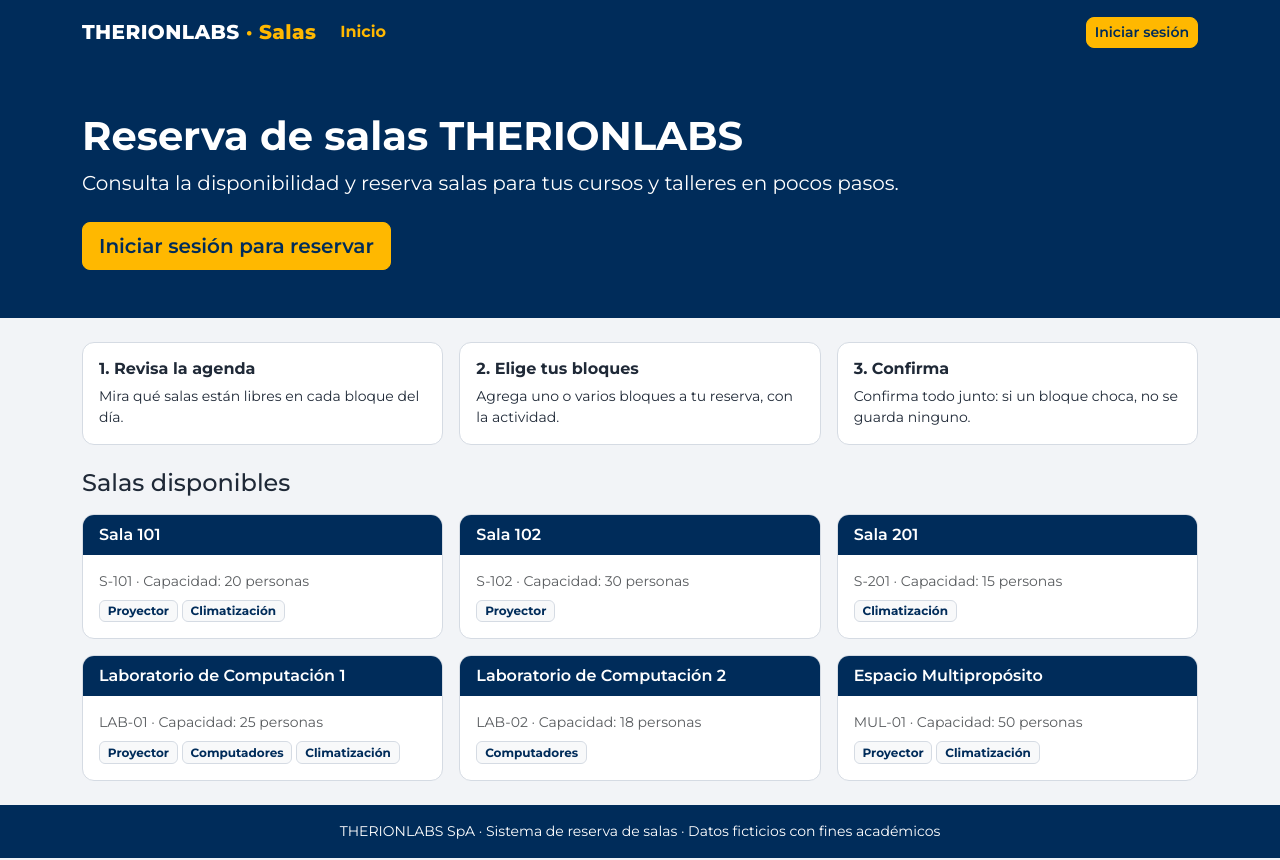
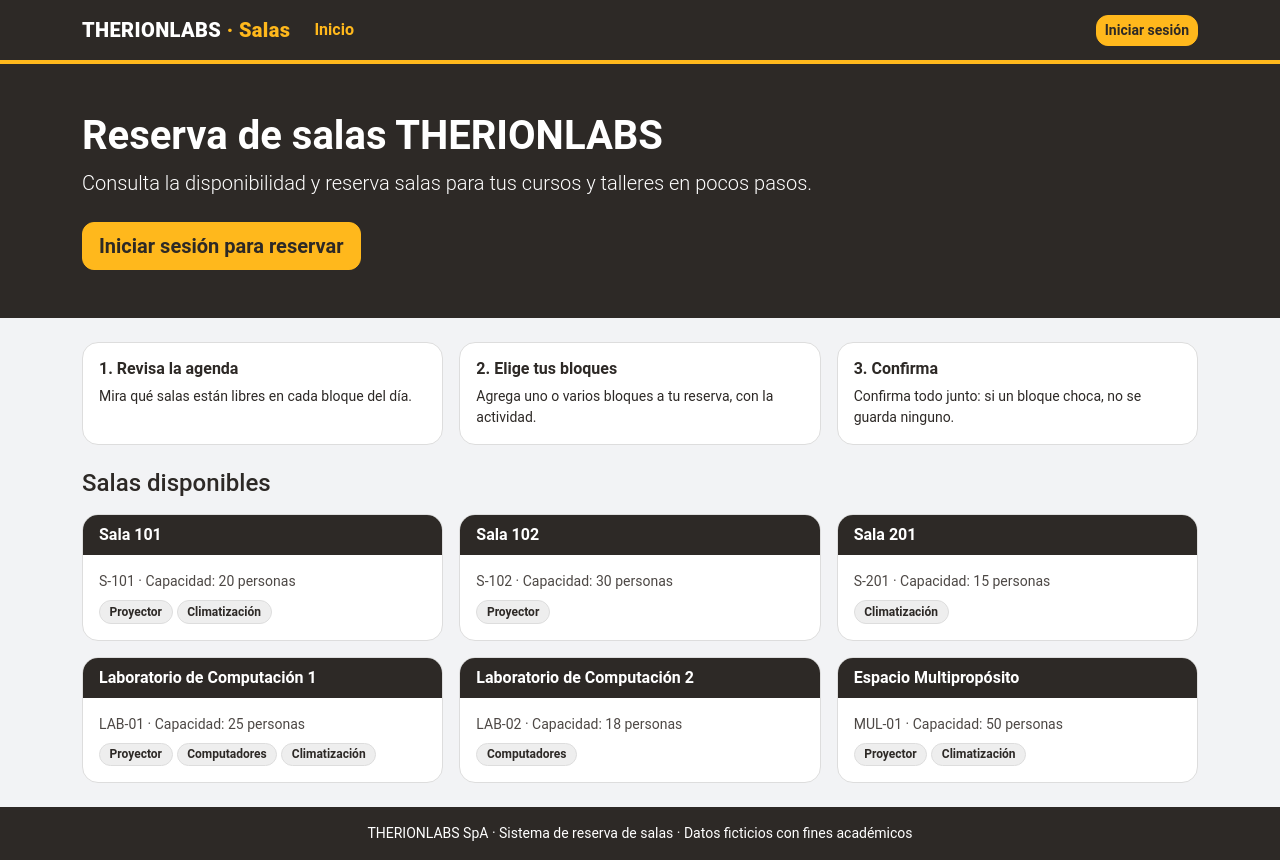
Before and after one commit to kevinmanuel7/reserva-salas-web, a React (Vite) app: page / in a window 1280 px wide. Built offline with nearby package versions, Linux system fonts and the light colour scheme.

Commit message:
Aplica tema visual de la app Android: paleta Duoc, botones, chips y Roboto

```diff
--- a/src/components/SalaCard.jsx
+++ b/src/components/SalaCard.jsx
@@ -44,7 +44,7 @@ export default function SalaCard({ sala, onAgregar }) {
       <div className="card h-100">
         <div className="card-header d-flex justify-content-between align-items-center">
           <span>{sala.nombre}</span>
-          <span className="badge bg-warning text-dark">{sala.codigo}</span>
+          <span className="badge chip-reservada">{sala.codigo}</span>
         </div>
 
         <div className="card-body d-flex flex-column">
@@ -54,7 +54,7 @@ export default function SalaCard({ sala, onAgregar }) {
 
           <div className="mb-3 d-flex flex-wrap gap-1">
             {sala.equipamiento.map((item) => (
-              <span key={item} className="badge rounded-pill text-bg-light border">
+              <span key={item} className="badge chip-equipo">
                 {NOMBRES_EQUIPAMIENTO[item] ?? item}
               </span>
             ))}
--- a/src/components/TablaSalas.jsx
+++ b/src/components/TablaSalas.jsx
@@ -36,7 +36,7 @@ export default function TablaSalas({ salas, reservasFuturas, idEditando, onEdita
                   <div className="d-flex flex-wrap gap-1">
                     {sala.equipamiento.length === 0 && <span className="text-muted small">—</span>}
                     {sala.equipamiento.map((item) => (
-                      <span key={item} className="badge rounded-pill text-bg-light border">
+                      <span key={item} className="badge chip-equipo">
                         {NOMBRES_EQUIPAMIENTO[item] ?? item}
                       </span>
                     ))}
--- a/src/index.css
+++ b/src/index.css
@@ -1,25 +1,35 @@
 :root {
-  /* Paleta */
-  --duoc-azul: #002c5a;
-  --duoc-azul-oscuro: #001e3d;
-  --duoc-amarillo: #ffb800;
-  --duoc-gris: #f2f4f7;
-  --duoc-borde: #d5dbe3;
+  /* Paleta de la app Android */
+  --duoc-negro: #2d2926;        /* barra superior, títulos, cabeceras de tarjetas */
+  --duoc-gris: #4d4845;         /* textos secundarios */
+  --duoc-amarillo: #ffb81c;     /* botón principal, ítem activo, línea bajo la barra */
+  --duoc-amarillo-suave: #fff3cc; /* elemento seleccionado, chip "Reservada" */
+  --duoc-fondo: #f2f3f5;        /* fondo de todas las páginas */
+  --duoc-borde: #dddddd;        /* bordes de tarjetas y campos */
+  --duoc-error: #d32f2f;
+  --duoc-exito: #2e7d32;
+  --duoc-ocupado: #e4e4e4;      /* bloque ocupado (gris) */
 
-  /* Bootstrap usa estas variables en bg-primary, text-primary, bg-warning, etc. */
-  --bs-primary: #002c5a;
-  --bs-primary-rgb: 0, 44, 90;
-  --bs-warning: #ffb800;
-  --bs-warning-rgb: 255, 184, 0;
-  --bs-link-color: #002c5a;
-  --bs-link-color-rgb: 0, 44, 90;
-  --bs-link-hover-color: #001e3d;
-  --bs-link-hover-color-rgb: 0, 30, 61;
+  /* Bootstrap usa estas variables en bg-primary, text-primary, alertas, etc. */
+  --bs-primary: #2d2926;
+  --bs-primary-rgb: 45, 41, 38;
+  --bs-warning: #ffb81c;
+  --bs-warning-rgb: 255, 184, 28;
+  --bs-danger: #d32f2f;
+  --bs-danger-rgb: 211, 47, 47;
+  --bs-success: #2e7d32;
+  --bs-success-rgb: 46, 125, 50;
+  --bs-secondary-color: #4d4845;
+  --bs-link-color: #2d2926;
+  --bs-link-color-rgb: 45, 41, 38;
+  --bs-link-hover-color: #000;
+  --bs-link-hover-color-rgb: 0, 0, 0;
 
-  --bs-body-font-family: 'Montserrat', system-ui, -apple-system, 'Segoe UI', sans-serif;
-  --bs-body-bg: #f2f4f7;
-  --bs-body-color: #1f2937;
-  --bs-border-color: #d5dbe3;
+  --bs-body-font-family: 'Roboto', system-ui, -apple-system, 'Segoe UI', sans-serif;
+  --bs-body-bg: #f2f3f5;
+  --bs-body-color: #2d2926;
+  --bs-border-color: #dddddd;
+  --bs-border-radius: 0.75rem;
 }
 
 body {
@@ -34,48 +44,67 @@ body {
   flex-direction: column;
 }
 
-/* ---------- Botones ---------- */
-.btn {
-  font-weight: 600;
-  border-radius: 0.5rem;
+h1, h2, h3, h4, h5, h6 {
+  font-weight: 700;
+  color: var(--duoc-negro);
 }
 
-.btn-primary {
-  --bs-btn-bg: #002c5a;
-  --bs-btn-border-color: #002c5a;
-  --bs-btn-hover-bg: #001e3d;
-  --bs-btn-hover-border-color: #001e3d;
-  --bs-btn-active-bg: #001530;
-  --bs-btn-active-border-color: #001530;
-  --bs-btn-disabled-bg: #002c5a;
-  --bs-btn-disabled-border-color: #002c5a;
+.text-muted {
+  color: var(--duoc-gris) !important;
 }
 
-/* Botón amarillo: acción destacada (como la pestaña activa de Duoc) */
-.btn-warning {
-  --bs-btn-color: #002c5a;
-  --bs-btn-bg: #ffb800;
-  --bs-btn-border-color: #ffb800;
-  --bs-btn-hover-color: #002c5a;
-  --bs-btn-hover-bg: #e6a600;
-  --bs-btn-hover-border-color: #e6a600;
-  --bs-btn-active-color: #002c5a;
-  --bs-btn-active-bg: #cc9300;
-  --bs-btn-active-border-color: #cc9300;
+/* ---------- Botones (BotonPrincipal, BotonSecundario, BotonPeligro) ---------- */
+.btn {
+  font-weight: 700;
+  border-radius: 0.75rem;
 }
 
-.btn-outline-primary {
-  --bs-btn-color: #002c5a;
-  --bs-btn-border-color: #002c5a;
-  --bs-btn-hover-bg: #002c5a;
-  --bs-btn-hover-border-color: #002c5a;
-  --bs-btn-active-bg: #002c5a;
-  --bs-btn-active-border-color: #002c5a;
+/* BotonPrincipal: relleno amarillo, texto negro en negrita */
+.btn-primary,
+.btn-warning {
+  --bs-btn-color: #2d2926;
+  --bs-btn-bg: #ffb81c;
+  --bs-btn-border-color: #ffb81c;
+  --bs-btn-hover-color: #2d2926;
+  --bs-btn-hover-bg: #f0a800;
+  --bs-btn-hover-border-color: #f0a800;
+  --bs-btn-active-color: #2d2926;
+  --bs-btn-active-bg: #e09d00;
+  --bs-btn-active-border-color: #e09d00;
+  --bs-btn-disabled-color: #2d2926;
+  --bs-btn-disabled-bg: #ffb81c;
+  --bs-btn-disabled-border-color: #ffb81c;
 }
 
-/* ---------- Barra de navegación ---------- */
+/* BotonSecundario: fondo blanco, contorno y texto negro */
+.btn-outline-primary,
+.btn-outline-secondary,
+.btn-outline-success {
+  --bs-btn-color: #2d2926;
+  --bs-btn-bg: #fff;
+  --bs-btn-border-color: #2d2926;
+  --bs-btn-hover-color: #fff;
+  --bs-btn-hover-bg: #2d2926;
+  --bs-btn-hover-border-color: #2d2926;
+  --bs-btn-active-color: #fff;
+  --bs-btn-active-bg: #2d2926;
+  --bs-btn-active-border-color: #2d2926;
+}
+
+/* BotonPeligro: fondo blanco, contorno y texto rojo */
+.btn-outline-danger {
+  --bs-btn-color: #d32f2f;
+  --bs-btn-bg: #fff;
+  --bs-btn-border-color: #d32f2f;
+  --bs-btn-hover-color: #fff;
+  --bs-btn-hover-bg: #d32f2f;
+  --bs-btn-hover-border-color: #d32f2f;
+}
+
+/* ---------- Barra superior: negra con línea amarilla abajo ---------- */
 .navbar {
   min-height: 64px;
+  border-bottom: 4px solid var(--duoc-amarillo);
 }
 
 .navbar .navbar-brand {
@@ -89,94 +118,119 @@ body {
 
 .navbar-dark .nav-link {
   font-weight: 500;
+  color: #cfcac6;
 }
 
-/* Página actual en amarillo */
+/* Página actual en amarillo (como el ítem activo de la barra inferior) */
 .navbar-dark .nav-link.active {
   color: var(--duoc-amarillo) !important;
   font-weight: 700;
 }
 
-/* ---------- Encabezado de cada página (banner azul) ---------- */
+/* ---------- Encabezado de cada página: título grande y texto gris ---------- */
 .encabezado-pagina {
-  background: linear-gradient(110deg, var(--duoc-azul) 55%, #0a3a6e 55%);
-  color: #fff;
-  border-radius: 1rem;
-  padding: 2rem 1.5rem;
-  margin-bottom: 1.5rem;
-  border-bottom: 6px solid var(--duoc-amarillo);
+  padding: 1.5rem 0 0.5rem;
+  margin-bottom: 1rem;
 }
 
 .encabezado-pagina h1 {
   font-weight: 800;
-  text-transform: uppercase;
   margin: 0;
-  color: #fff;
 }
 
 .encabezado-pagina p {
-  margin: 0.5rem 0 0;
-  opacity: 0.85;
+  margin: 0.25rem 0 0;
+  color: var(--duoc-gris);
 }
 
-/* ---------- Tarjetas ---------- */
+/* ---------- Tarjetas: blancas, borde gris, esquinas redondeadas ---------- */
 .card {
   --bs-card-bg: #fff;
   border: 1px solid var(--duoc-borde);
-  border-radius: 0.75rem;
+  border-radius: 1rem;
   overflow: hidden;
 }
 
-/* Encabezado azul de tarjeta (como "Filtro por módulo") */
+/* Cabecera negra de tarjeta (como "Tu próxima reserva") */
 .card-header {
-  background-color: var(--duoc-azul);
+  background-color: var(--duoc-negro);
   color: #fff;
-  font-weight: 600;
+  font-weight: 700;
   border-bottom: none;
 }
 
+/* ---------- Chips (badges redondeados) ---------- */
+.badge {
+  border-radius: 999px;
+  font-weight: 600;
+  padding: 0.4em 0.8em;
+}
+
+/* ChipEquipo: gris claro con el nombre del equipo */
+.chip-equipo {
+  background-color: #eeeeee;
+  color: var(--duoc-negro);
+  border: 1px solid var(--duoc-borde);
+}
+
+/* Estados de un bloque en la agenda (libre / ocupado / en tu reserva) */
+.chip-libre {
+  background-color: #fff;
+  color: var(--duoc-negro);
+  border: 1px solid var(--duoc-borde);
+}
+
+.chip-ocupado {
+  background-color: var(--duoc-ocupado);
+  color: var(--duoc-gris);
+}
+
+.chip-seleccionado {
+  background-color: var(--duoc-amarillo);
+  color: var(--duoc-negro);
+}
+
+/* ChipEstado "Reservada": amarillo suave, texto negro */
+.chip-reservada {
+  background-color: var(--duoc-amarillo-suave);
+  color: var(--duoc-negro);
+}
+
+/* ---------- Alertas: tarjeta clara con borde izquierdo de color ---------- */
+.alert {
+  border-radius: 0.75rem;
+  border-width: 0 0 0 5px;
+}
+
+.alert-info,
+.alert-warning {
+  --bs-alert-bg: var(--duoc-amarillo-suave);
+  --bs-alert-color: var(--duoc-negro);
+  --bs-alert-border-color: var(--duoc-amarillo);
+}
+
 /* ---------- Tablas ---------- */
-/* Encabezados azules en mayúsculas (como "I° PERIODO") */
 .tabla-duoc {
   --bs-table-bg: #fff;
 }
 
+/* Encabezados negros, como las cabeceras de tarjeta */
 .tabla-duoc > thead > tr > th {
-  --bs-table-bg: var(--duoc-azul);
+  --bs-table-bg: var(--duoc-negro);
   --bs-table-color: #fff;
-  text-transform: uppercase;
-  font-size: 0.8rem;
+  font-size: 0.85rem;
   font-weight: 700;
-  letter-spacing: 0.02em;
-  border-color: #ffffff33;
+  border-color: #ffffff22;
 }
 
 .tabla-duoc > tbody > tr > th {
   font-size: 0.85rem;
   font-weight: 700;
-  text-transform: uppercase;
-  color: var(--duoc-azul);
+  color: var(--duoc-negro);
 }
 
-.tabla-duoc > tbody > tr > th small {
-  text-transform: none;
-}
-
-/* ---------- Formularios ---------- */
-.form-label {
-  font-weight: 600;
-  color: var(--duoc-azul);
-}
-
-.form-control:focus,
-.form-select:focus {
-  border-color: var(--duoc-amarillo);
-  box-shadow: 0 0 0 0.2rem rgba(255, 184, 0, 0.3);
-}
-/* Texto secundario dentro de encabezados de tabla, sin mayúsculas */
+/* Texto secundario dentro de encabezados de tabla */
 .tabla-duoc .text-none {
-  text-transform: none;
-  letter-spacing: 0;
   opacity: 0.8;
 }
 
@@ -185,8 +239,26 @@ body {
   min-width: 120px;
 }
 
-/* Campos de formulario siempre en blanco (el fondo de la página es gris) */
+/* ---------- Formularios ---------- */
+.form-label {
+  font-weight: 600;
+  color: var(--duoc-negro);
+}
+
+/* Campos siempre en blanco (el fondo de la página es gris) */
 .form-control,
 .form-select {
   background-color: #fff;
+  border-radius: 0.75rem;
 }
+
+.form-control:focus,
+.form-select:focus {
+  border-color: var(--duoc-amarillo);
+  box-shadow: 0 0 0 0.2rem rgba(255, 184, 28, 0.35);
+}
+
+/* ---------- Portada (Inicio) ---------- */
+.portada {
+  background-color: var(--duoc-negro);
+}
--- a/src/pages/Agenda.jsx
+++ b/src/pages/Agenda.jsx
@@ -81,9 +81,9 @@ export default function Agenda() {
                 <div className="small text-muted">reserva(s) confirmada(s)</div>
               </div>
               <div className="d-flex flex-column gap-2 small">
-                <span><span className="badge bg-danger me-1">Ocupado</span> Reservado por otro relator o curso</span>
-                <span><span className="badge bg-warning text-dark me-1">En tu reserva</span> Agregado, falta confirmar</span>
-                <span><span className="badge bg-success me-1">Libre</span> Presiona «Reservar» para agregarlo</span>
+                <span><span className="badge chip-ocupado me-1">Ocupado</span> Reservado por otro relator o curso</span>
+                <span><span className="badge chip-seleccionado me-1">En tu reserva</span> Agregado, falta confirmar</span>
+                <span><span className="badge chip-libre me-1">Libre</span> Presiona «Reservar» para agregarlo</span>
               </div>
             </div>
           </div>
--- a/src/pages/Inicio.jsx
+++ b/src/pages/Inicio.jsx
@@ -17,9 +17,9 @@ export default function Inicio() {
   return (
     <main>
       {/* Portada */}
-      <section className="bg-primary text-white py-5 mb-4">
+      <section className="portada text-white py-5 mb-4">
         <div className="container">
-          <h1 className="display-6 fw-bold">Reserva de salas THERIONLABS</h1>
+          <h1 className="display-6 fw-bold text-white">Reserva de salas THERIONLABS</h1>
           <p className="lead mb-4">
             Consulta la disponibilidad y reserva salas para tus cursos y talleres en pocos pasos.
           </p>
@@ -57,7 +57,7 @@ export default function Inicio() {
                   <p className="mb-2 small text-muted">{sala.codigo} · Capacidad: {sala.capacidad} personas</p>
                   <div className="d-flex flex-wrap gap-1">
                     {sala.equipamiento.map((equipo) => (
-                      <span className="badge bg-light text-primary border" key={equipo}>
+                      <span className="badge chip-equipo" key={equipo}>
                         {NOMBRES_EQUIPAMIENTO[equipo]}
                       </span>
                     ))}
```
Also changed, not shown: src/components/AgendaGrid.jsx (+4 -4 lines).
